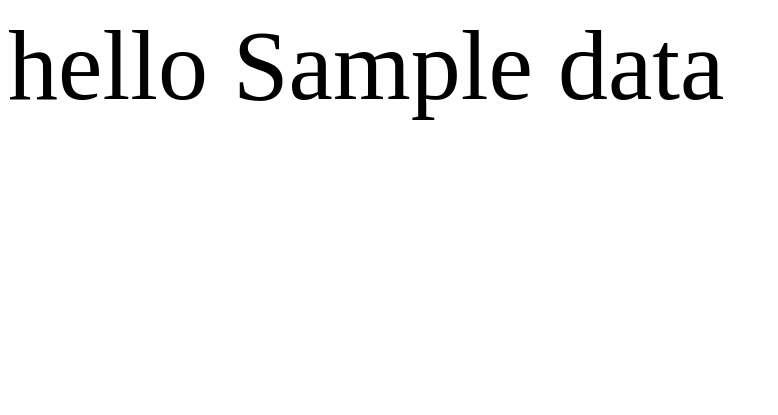
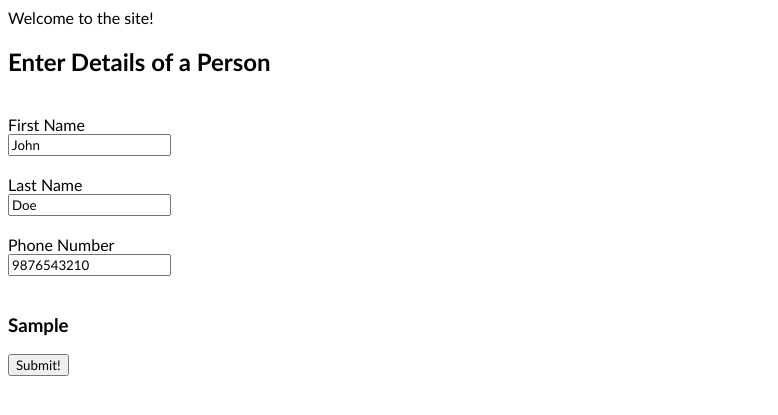
Before and after one commit to LaxTheMan/ai_django, a Django app: template templates/index.html in a window 1280 px wide. Shown: the top 415 px of the page, without its empty margins (0-778 px from the left). Run offline with Django 4.2, Linux system fonts and the light colour scheme; the template is opened without the code that fills it: most values are stand-ins (such as "Sample title", 1, 10 or a date in 2020).

Commit message:
html page added

```diff
--- a/ai_django/urls.py
+++ b/ai_django/urls.py
@@ -14,9 +14,11 @@ Including another URLconf
     2. Add a URL to urlpatterns:  path('blog/', include('blog.urls'))
 """
 from django.contrib import admin
-from django.urls import path,include
+from django.urls import path,include,re_path
+from home import views
 
 urlpatterns = [
     path('admin/', admin.site.urls),
-    path('', include('home.urls')),
+    path('', views.index,name="Homepage"),
+    path('saveDetails/', views.run, name="Application"),
 ]
--- a/home/urls.py
+++ b/home/urls.py
@@ -13,9 +13,12 @@ Including another URLconf
     1. Import the include() function: from django.urls import include, path
     2. Add a URL to urlpatterns:  path('blog/', include('blog.urls'))
 """
+from asyncio import IocpProactor
 from django.urls import path
 from . import views
+from django.urls import re_path
 
 urlpatterns = [
-    path('', views.index),
+    # path('', views.index),
+    # re_path('app', views.saveDetails, name="Application"),
 ]
--- /dev/null
+++ b/static/css/index.css
@@ -0,0 +1,3 @@
+* {
+    font-family: 'Gill Sans', 'Gill Sans MT', Calibri, 'Trebuchet MS', sans-serif;
+}
--- a/static/index.css
+++ /dev/null
@@ -1,3 +0,0 @@
-* {
-    font-size: 100px;
-}
--- a/templates/index.html
+++ b/templates/index.html
@@ -1,16 +1,43 @@
 {% load static %}
 <!DOCTYPE html>
 <html lang="en">
+
 <head>
     <meta charset="UTF-8">
     <meta http-equiv="X-UA-Compatible" content="IE=edge">
     <meta name="viewport" content="width=device-width, initial-scale=1.0">
-    <title>Document</title>
-    <link rel="stylesheet" href="{% static 'index.css' %}">
-    <script src="{% static 'sample.js' %}"></script>
+    <title>Django Sample Application</title>
+    <link rel="stylesheet" href="{% static 'css/index.css' %}">
+    <script src="{% static 'js/sample.js' %}"></script>
 </head>
+
 <body>
-    hello
-    {{data}}
+    Welcome to the site!
+
+    <h2>Enter Details of a Person</h2>
+    <br>
+    <form method="POST" action="{% url 'Application' %}" enctype="multipart/form-data">
+        {% csrf_token %}
+        <div>
+            <label for="fname">First Name</label>
+        </div>
+        <input type="text" id="fname" name="firstName" value="John"><br><br>
+
+        <div>
+            <label for="lname">Last Name</label>
+        </div>
+        <input type="text" id="lname" name="lastName" value="Doe"><br><br>
+
+        <div>
+            <label for="number">Phone Number</label>
+        </div>
+        <input type="tel" id="number" name="phoneNumber" value="9876543210"><br><br>
+
+        <h3>{{a}}</h3>
+
+        <input type="submit" value="Submit!">
+    </form>
+
 </body>
+
 </html>
```
Also changed, not shown: home/views.py (+14 -2 lines), README.md, static/js/sample.js (renamed from static/sample.js).
